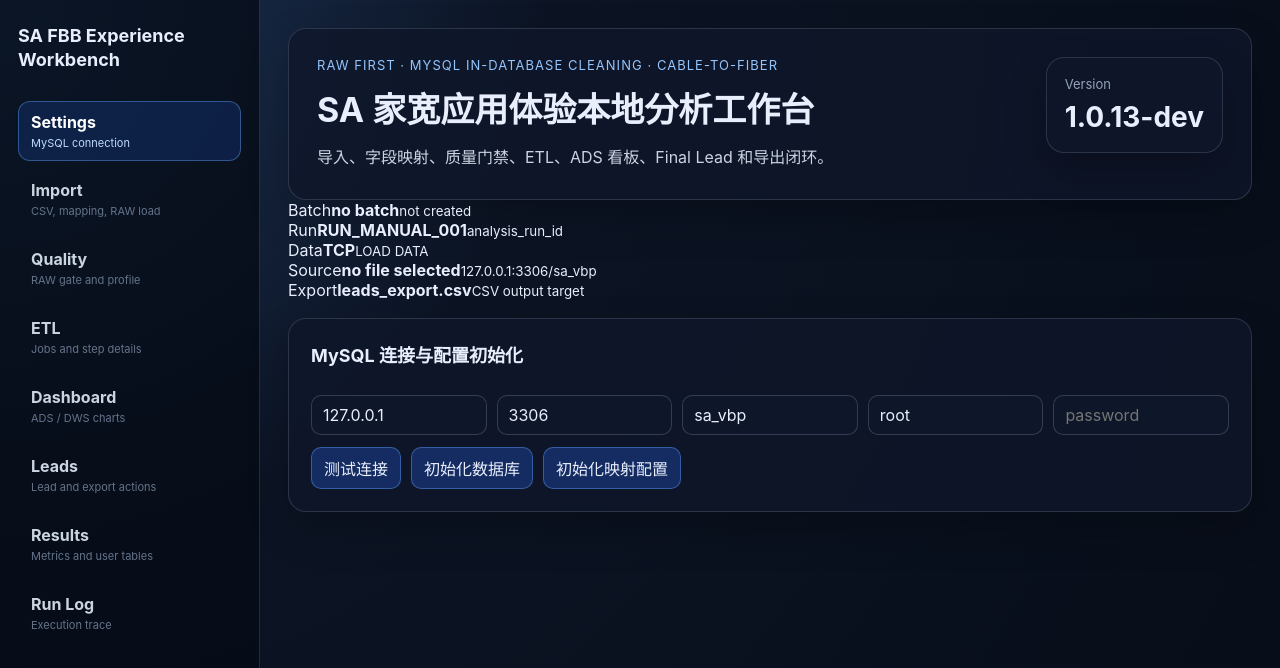
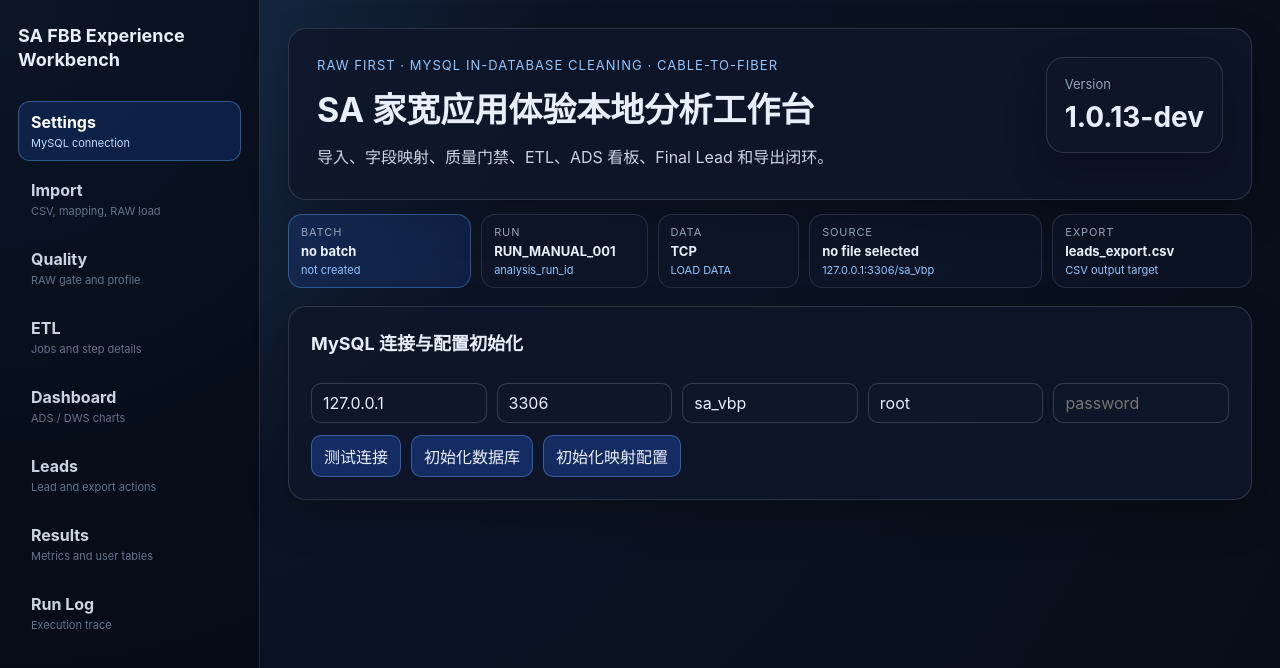
Before and after one commit to zhou-yang-personal/sa-fbb-experience-workbench, a React (Vite) app: page / in a window 1280 px wide. Shown: the top 668 px of the page. Built offline with nearby package versions, Linux system fonts and the light colour scheme.

Commit message:
style: add context bar styles

```diff
--- a/src/features/workbench/extra.css
+++ b/src/features/workbench/extra.css
@@ -6,6 +6,12 @@
 .table-toolbar select { min-width: 140px; width: auto; }
 .lead-query-toolbar input[inputmode="numeric"] { min-width: 90px; max-width: 120px; flex: 0 0 100px; }
 .lead-query-toolbar select { min-width: 220px; }
+.context-bar { display: grid; grid-template-columns: 1.1fr 1fr 0.85fr 1.4fr 1.2fr; gap: 10px; margin-top: 14px; }
+.context-item { min-width: 0; border: 1px solid rgba(148, 163, 184, 0.18); background: rgba(15, 23, 42, 0.58); border-radius: 14px; padding: 10px 12px; }
+.context-primary { border-color: rgba(96, 165, 250, 0.38); background: rgba(37, 99, 235, 0.16); }
+.context-item span { display: block; color: #94a3b8; font-size: 11px; text-transform: uppercase; letter-spacing: 0.08em; margin-bottom: 4px; }
+.context-item strong { display: block; overflow: hidden; color: #e8eefc; font-size: 13px; white-space: nowrap; text-overflow: ellipsis; }
+.context-item small { display: block; margin-top: 4px; color: #93c5fd; font-size: 11px; white-space: nowrap; overflow: hidden; text-overflow: ellipsis; }
 .dashboard-center-panel { grid-column: span 1; }
 .dashboard-actions { gap: 8px; }
 .dashboard-chart-grid { display: grid; grid-template-columns: repeat(auto-fit, minmax(320px, 1fr)); gap: 12px; margin-top: 12px; }
```
